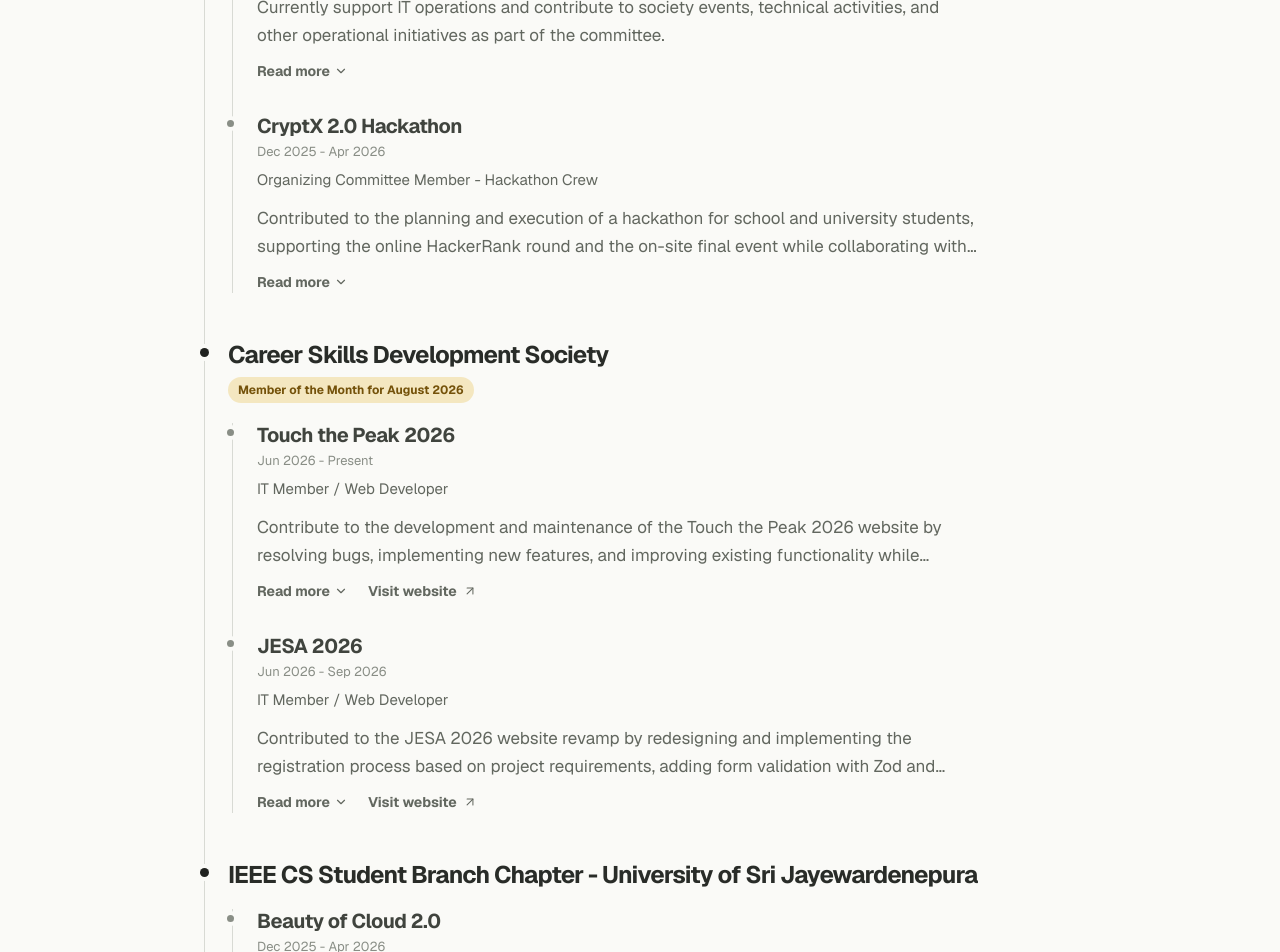
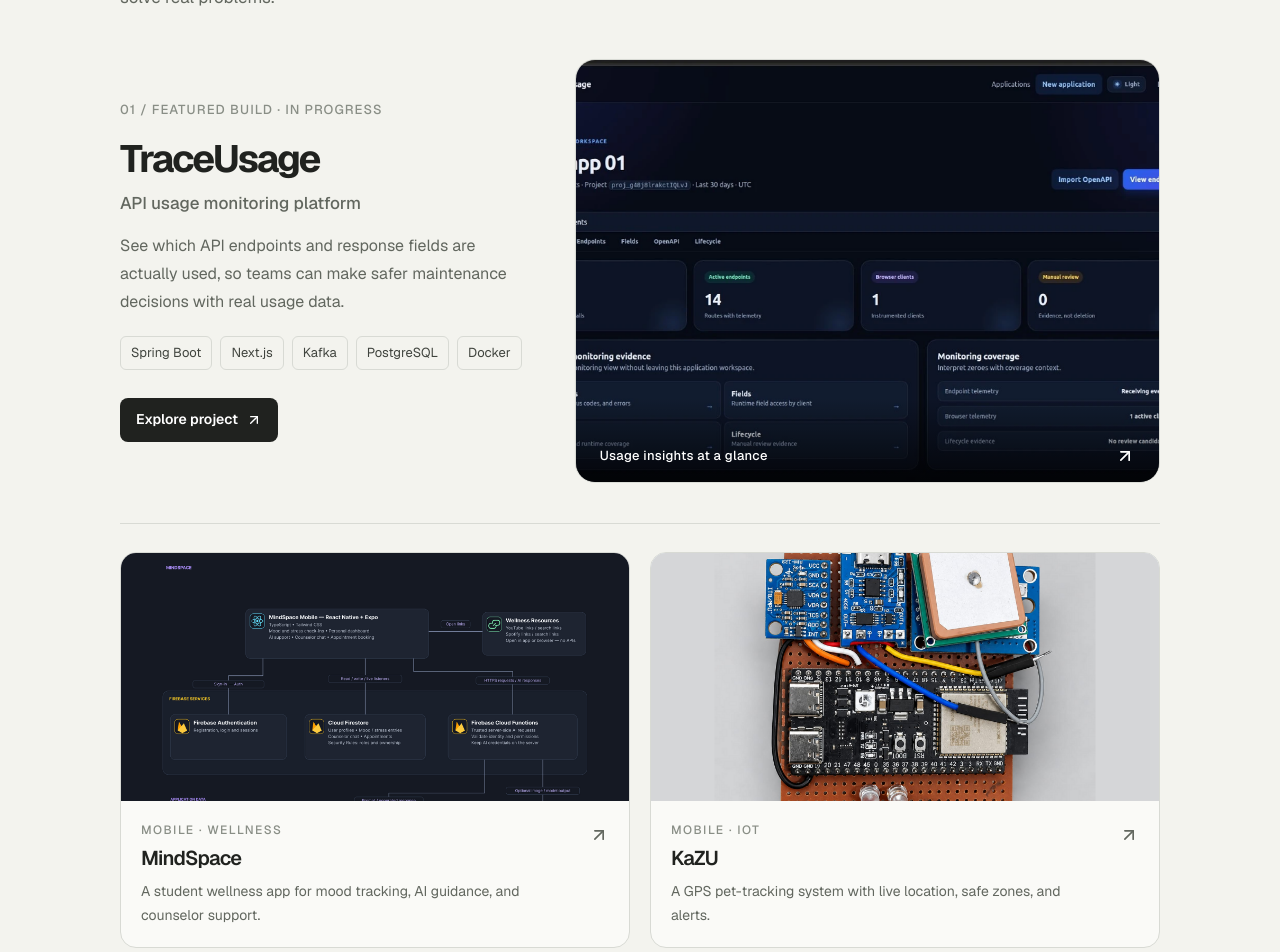
Before and after one commit to DHARAKA-METH/portfolio, a Next.js app: page / in a window 1280 px wide. Shown: the part 1120-2072 px from the top of the page. Built offline with nearby package versions, Linux system fonts and the light colour scheme.

Commit message:
feat:add  project section

```diff
--- a/app/page.tsx
+++ b/app/page.tsx
@@ -265,7 +265,7 @@
 
     const context = gsap.context(() => {
       const postHeroElements = pageRef.current?.querySelectorAll(
-        "[data-section-title], [data-reveal-item], [data-reveal-footer]",
+        "[data-section-title], [data-reveal-item], [data-reveal-footer], [data-project-image]",
       );
 
       // Keep every section after the hero hidden until the opening timeline ends.
@@ -410,6 +410,26 @@
               },
             );
           });
+
+        const projectImage = section.querySelector<HTMLElement>("[data-project-image]");
+        if (projectImage) {
+          gsap.fromTo(
+            projectImage,
+            { autoAlpha: 0, clipPath: "inset(0 0 100% 0 round 20px)", y: 28 },
+            {
+              autoAlpha: 1,
+              clipPath: "inset(0 0 0% 0 round 20px)",
+              y: 0,
+              duration: 1,
+              ease: "power3.out",
+              scrollTrigger: {
+                trigger: projectImage,
+                start: "top 82%",
+                once: true,
+              },
+            },
+          );
+        }
       });
 
       pageRef.current
@@ -738,6 +758,94 @@
                   <SectionTitle>Featured</SectionTitle>
                   <ImageCarousel className="mt-[-20px]" images={projectHighlightImages} autoPlay interval={4000} showIndicators />
                 </Section> */}
+                <section
+                  className="relative left-1/2 right-1/2 -ml-[50vw] -mr-[50vw] flex min-h-[100svh] w-screen scroll-mt-16 items-center border-y border-[#E7E8E2] bg-[#F3F3EE] py-16 dark:border-[#292C27] dark:bg-[#171915] sm:py-20"
+                  id="projects-showcase"
+                  data-gsap-section
+                >
+                  <div className="mx-auto w-full max-w-[1120px] px-5 sm:px-8 lg:px-10">
+                    <div className="mb-9 sm:mb-12" data-section-title>
+                      <p className={`${displayFont} mb-3 text-[12px] font-semibold uppercase tracking-[0.18em] text-[#C2410C] dark:text-[#FF8A65]`}>
+                        Selected projects · 2025—2026
+                      </p>
+                      <h2 className={`${displayFont} max-w-[760px] text-[34px] leading-[1.08] font-semibold tracking-[-0.065em] text-[#20221F] sm:text-[48px] dark:text-[#F2F3EE]`}>
+                        Full-stack software, built from the ground up.
+                      </h2>
+                      <p className="mt-4 max-w-[58ch] text-[16px] leading-7 text-[#62675F] sm:text-[17px] dark:text-[#A6ABA1]">
+                        I connect useful interfaces with dependable backends, APIs, and infrastructure to solve real problems.
+                      </p>
+                    </div>
+
+                    <article className="grid items-center gap-8 lg:grid-cols-[0.82fr_1.18fr] lg:gap-12">
+                      <div data-reveal-item>
+                        <p className={`${displayFont} text-[13px] font-medium tracking-[0.08em] text-[#898E86] dark:text-[#7D8279]`}>01 / FEATURED BUILD · IN PROGRESS</p>
+                        <h3 className={`${displayFont} mt-4 text-[30px] leading-tight font-bold tracking-[-0.055em] text-[#20221F] sm:text-[38px] dark:text-[#F2F3EE]`}>
+                          TraceUsage
+                        </h3>
+                        <p className="mt-2 text-[17px] font-medium text-[#62675F] dark:text-[#A6ABA1]">API usage monitoring platform</p>
+                        <p className="mt-4 max-w-[48ch] text-[15px] leading-7 text-[#62675F] sm:text-[16px] dark:text-[#A6ABA1]">
+                          See which API endpoints and response fields are actually used, so teams can make safer maintenance decisions with real usage data.
+                        </p>
+                        <div className="mt-5 flex flex-wrap gap-2">
+                          {["Spring Boot", "Next.js", "Kafka", "PostgreSQL", "Docker"].map((technology) => (
+                            <span className="rounded-md border border-[#D8DAD4] px-2.5 py-1.5 text-[13px] text-[#40443E] dark:border-[#363932] dark:text-[#C5C9C0]" key={technology}>{technology}</span>
+                          ))}
+                        </div>
+                        <a className={`${displayFont} ${focusRing} mt-7 inline-flex min-h-11 items-center gap-2 rounded-lg bg-[#20221F] px-4 text-[14px] font-semibold text-white transition hover:-translate-y-0.5 hover:bg-[#383B35] dark:bg-[#F2F3EE] dark:text-[#10110F] dark:hover:bg-white`} href="/projects#traceusage">
+                          Explore project <ArrowUpRight className="size-4" />
+                        </a>
+                      </div>
+
+                      <Link className={`${focusRing} group block`} href="/projects#traceusage" aria-label="Explore the TraceUsage project">
+                        <div className="relative aspect-[1.38] overflow-hidden rounded-[20px] border border-[#D8DAD4] bg-[#E8E9E4] shadow-[0_24px_70px_rgba(32,34,31,0.12)] dark:border-[#363932] dark:bg-[#20221F] dark:shadow-[0_24px_70px_rgba(0,0,0,0.32)]" data-project-image>
+                          <Image
+                            className="object-cover object-top transition-transform duration-700 ease-out group-hover:scale-[1.025]"
+                            src="/projectimg/TraceUsage_Overview_3x.webp"
+                            alt="TraceUsage API usage monitoring dashboard"
+                            fill
+                            sizes="(min-width: 1024px) 58vw, 100vw"
+                            priority={false}
+                          />
+                          <div className="absolute inset-x-0 bottom-0 flex items-center justify-between bg-gradient-to-t from-black/70 to-transparent px-5 pb-4 pt-12 text-white sm:px-6">
+                            <span className="text-[13px] font-medium tracking-wide">Usage insights at a glance</span>
+                            <ArrowUpRight className="size-5 transition-transform group-hover:translate-x-0.5 group-hover:-translate-y-0.5" />
+                          </div>
+                        </div>
+                      </Link>
+                    </article>
+
+                    <div className="mt-10 grid gap-5 border-t border-[#D8DAD4] pt-7 sm:grid-cols-2 dark:border-[#363932]">
+                      <Link className={`${focusRing} group overflow-hidden rounded-2xl border border-[#D8DAD4] bg-[#FAFAF7] transition-colors hover:border-[#BFC2BA] dark:border-[#363932] dark:bg-[#10110F] dark:hover:border-[#50544A]`} href="/projects#mindspace" data-reveal-item>
+                        <div className="relative aspect-[2.05] overflow-hidden bg-[#E9E8EF] dark:bg-[#24232B]">
+                          <Image className="object-cover object-top transition-transform duration-500 group-hover:scale-[1.03]" src="/images/mindspace-architecture-1920x1440.png" alt="MindSpace student wellness application architecture" fill sizes="(min-width: 640px) 50vw, 100vw" />
+                        </div>
+                        <div className="flex items-start justify-between gap-4 p-4 sm:p-5">
+                          <div>
+                            <p className="text-[12px] font-medium uppercase tracking-[0.12em] text-[#898E86] dark:text-[#7D8279]">Mobile · Wellness</p>
+                            <h3 className={`${displayFont} mt-1 text-[20px] font-semibold tracking-[-0.04em] text-[#20221F] dark:text-[#F2F3EE]`}>MindSpace</h3>
+                            <p className="mt-1.5 max-w-[45ch] text-[14px] leading-6 text-[#62675F] dark:text-[#A6ABA1]">A student wellness app for mood tracking, AI guidance, and counselor support.</p>
+                          </div>
+                          <ArrowUpRight className="mt-1 size-5 shrink-0 text-[#62675F] transition-transform group-hover:translate-x-0.5 group-hover:-translate-y-0.5 dark:text-[#A6ABA1]" />
+                        </div>
+                      </Link>
+
+                      <Link className={`${focusRing} group overflow-hidden rounded-2xl border border-[#D8DAD4] bg-[#FAFAF7] transition-colors hover:border-[#BFC2BA] dark:border-[#363932] dark:bg-[#10110F] dark:hover:border-[#50544A]`} href="/projects#kazu" data-reveal-item>
+                        <div className="relative aspect-[2.05] overflow-hidden bg-[#E6EDF1] dark:bg-[#202930]">
+                          <Image className="object-cover object-center transition-transform duration-500 group-hover:scale-[1.03]" src="/images/kazu-device-1920x1440.png" alt="KaZU GPS pet tracking device" fill sizes="(min-width: 640px) 50vw, 100vw" />
+                        </div>
+                        <div className="flex items-start justify-between gap-4 p-4 sm:p-5">
+                          <div>
+                            <p className="text-[12px] font-medium uppercase tracking-[0.12em] text-[#898E86] dark:text-[#7D8279]">Mobile · IoT</p>
+                            <h3 className={`${displayFont} mt-1 text-[20px] font-semibold tracking-[-0.04em] text-[#20221F] dark:text-[#F2F3EE]`}>KaZU</h3>
+                            <p className="mt-1.5 max-w-[45ch] text-[14px] leading-6 text-[#62675F] dark:text-[#A6ABA1]">A GPS pet-tracking system with live location, safe zones, and alerts.</p>
+                          </div>
+                          <ArrowUpRight className="mt-1 size-5 shrink-0 text-[#62675F] transition-transform group-hover:translate-x-0.5 group-hover:-translate-y-0.5 dark:text-[#A6ABA1]" />
+                        </div>
+                      </Link>
+                    </div>
+                  </div>
+                </section>
+
                 <Section id="volunteer">
                   <SectionTitle>Activities & Contributions</SectionTitle>
                   <Timeline>
```
